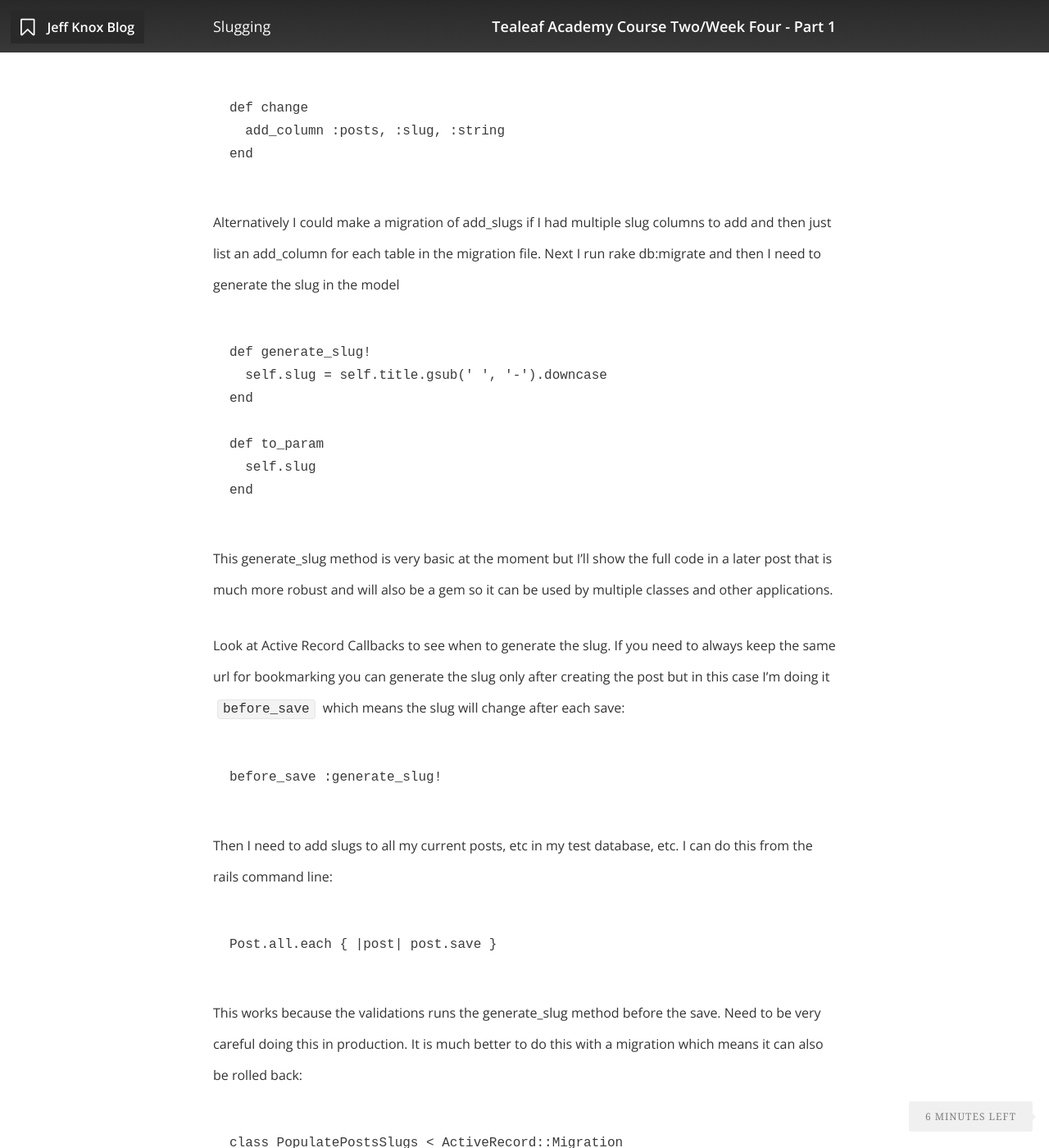
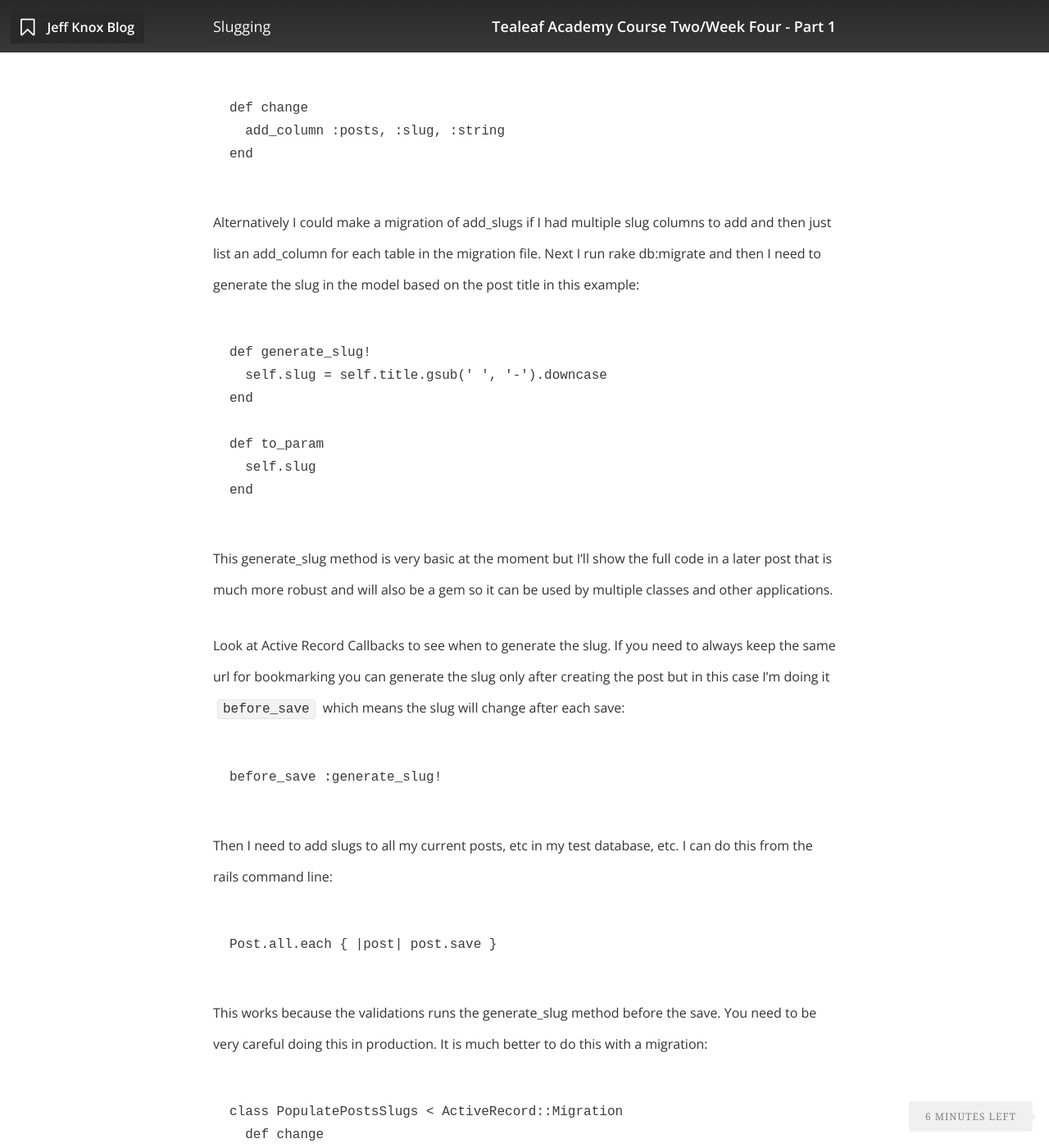
Before and after one commit to knoxjeffrey/knoxjeffrey.github.io, a Jekyll site: the page built from _posts/2015-01-24-course-two-week-four-part-1.markdown, in a window 1280 px wide and 1400 px high, scrolled down 3409 px. Shown: the whole window at 82% size. Built offline with Jekyll 4.4.1, drawn with Linux system fonts in a browser that asks for light colours; nearby versions of some CDN libraries; some of the changed text lies outside the part shown.

Commit message:
edits to post

````diff
--- a/_posts/2015-01-24-course-two-week-four-part-1.markdown
+++ b/_posts/2015-01-24-course-two-week-four-part-1.markdown
@@ -18,7 +18,7 @@ If you're interested, this is a snippet of the html that is generated from my co
 
     <a data-method="post" data-remote="true" href="/posts/13/vote?vote=true" rel="nofollow">
 
-and what is happening is that the anchor tag is being transformed by rails javascript into a form by ```data-method``` and then submitted in an ajax way (asynchronously behind the scenes) by ```data-remote``` with all of the parameters being packaged correctly.  It's important to note that ```data-method``` and ```data-remote``` work together
+and what is happening is that the anchor tag is being transformed by rails javascript into a form by ```data-method``` and then submitted in an ajax way (asynchronously behind the scenes) by ```data-remote``` with all of the parameters being packaged correctly.  It's important to note that ```data-method``` and ```data-remote``` work together.
 
 Previously when a vote was given, a POST request was made in the vote method in PostsController and CommentsController and then there was a redirect. As I'm now using ajax, I no longer want to redirect.  Instead I can do:
 
@@ -71,7 +71,7 @@ and then
       add_column :posts, :slug, :string
     end
 
-Alternatively I could make a migration of add_slugs if I had multiple slug columns to add and then just list an add_column for each table in the migration file.  Next I run rake db:migrate and then I need to generate the slug in the model
+Alternatively I could make a migration of add_slugs if I had multiple slug columns to add and then just list an add_column for each table in the migration file.  Next I run rake db:migrate and then I need to generate the slug in the model based on the post title in this example:
 
     def generate_slug!
       self.slug = self.title.gsub(' ', '-').downcase
@@ -91,7 +91,7 @@ Then I need to add slugs to all my current posts, etc in my test database, etc.
 
     Post.all.each { |post| post.save }
 
-This works because the validations runs the generate_slug method before the save.  Need to be very careful doing this in production.  It is much better to do this with a migration which means it can also be rolled back:
+This works because the validations runs the generate_slug method before the save.  You need to be very careful doing this in production.  It is much better to do this with a migration:
 
     class PopulatePostsSlugs < ActiveRecord::Migration
       def change
````
Also changed, not shown: other parts of _posts/2015-01-24-course-two-week-four-part-1.markdown (+1 -1 lines).
